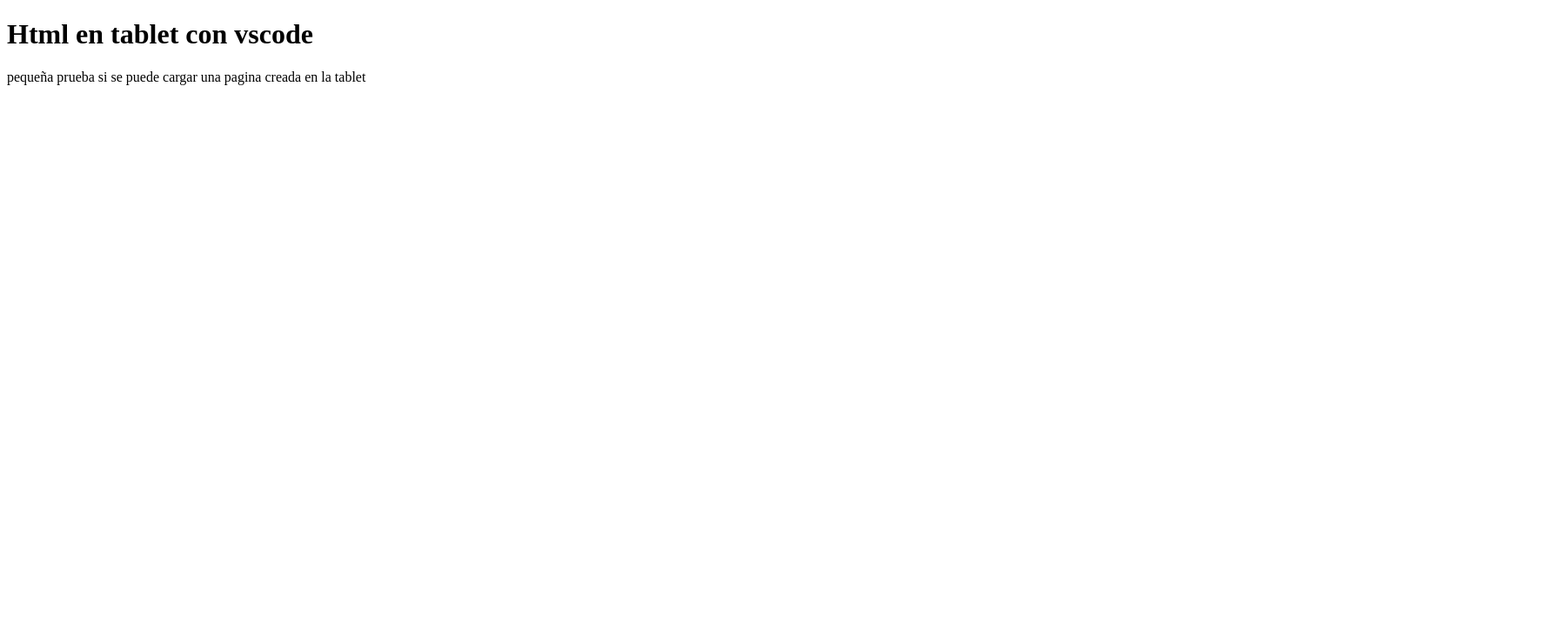
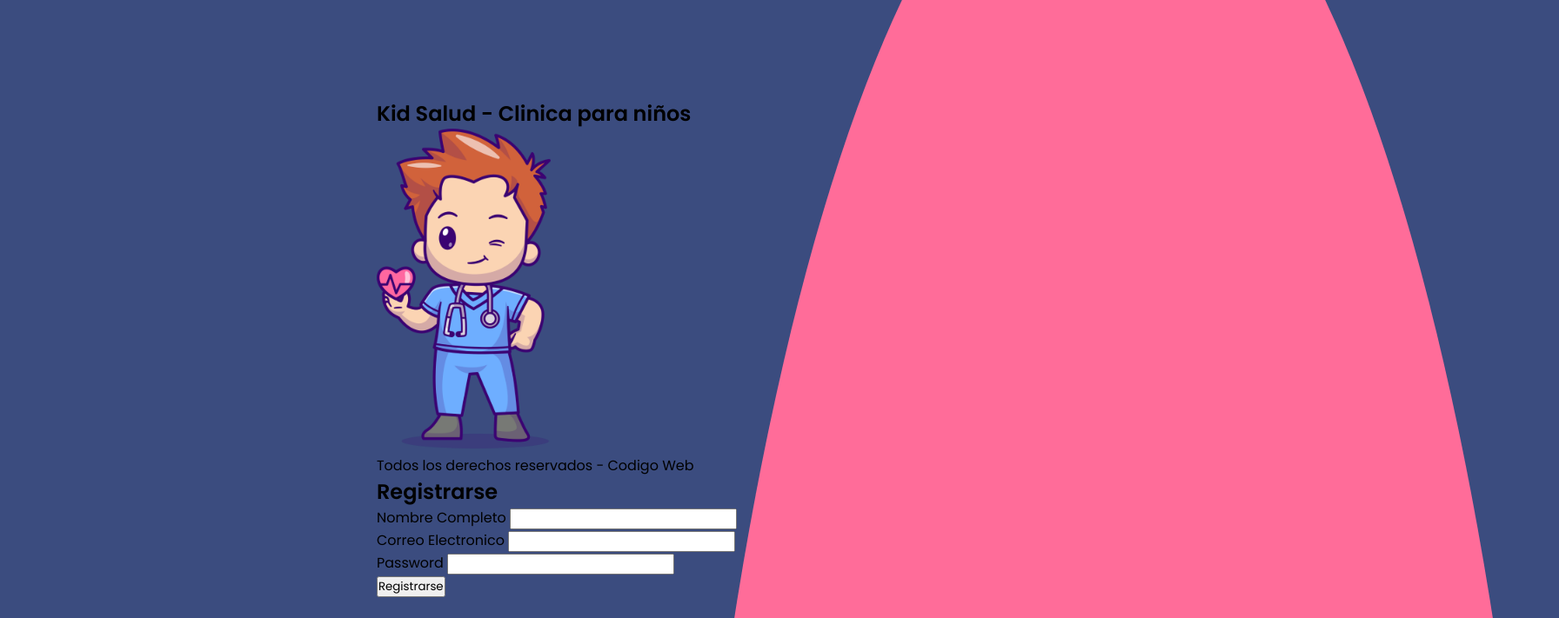
Before and after one commit to leuaxe/pruebaHTML, a plain HTML site: page index.html in a window 1280 px wide. Shown: the top 711 px of the page at 87% size, 1792 px wide, since content can reach past the window. Drawn offline with Linux system fonts and the light colour scheme.

Commit message:
codigo html y  estlos de la pagiina kid salud

```diff
--- a/index.html
+++ b/index.html
@@ -1,12 +1,44 @@
 <!DOCTYPE html>
-<html lang="en">
+<html lang="es">
 <head>
     <meta charset="UTF-8">
     <meta name="viewport" content="width=device-width, initial-scale=1.0">
-    <title>Prueba de html en  vscode tablet</title>
+    <title>Kid Salud</title>
+    <link rel="stylesheet" href="style.css">
 </head>
 <body>
-    <h1>Html en tablet con vscode</h1>
-    <p>pequeña prueba si se puede cargar una pagina creada en la tablet</p>
+    <div class="circulo-fondo">
+
+    </div>
+    <div class="contenedor">
+        <div class="col1">
+            <h2>Kid Salud - Clinica para niños</h2>
+            <img src="foto.png" alt="niño salud" class="foto">
+            <p class="descripcion">Todos los derechos reservados - Codigo Web</p>
+        </div>
+
+        <div class="col2">
+            <div class="info">
+                <div class="contenedor-form">
+                    <h2>Registrarse</h2>
+                    <form action="">
+                        <div class="entrada">
+                            <label for="nombre">Nombre Completo</label>
+                            <input type="text" name="nombre" id="">
+                        </div>
+                        <div class="entrada">
+                            <label for="correo">Correo Electronico</label>
+                            <input type="text" name="correo" id="">
+                        </div>
+                        <div class="entrada">
+                            <label for="contraseña">Password</label>
+                            <input type="password" name="contraseña" id="">
+                        </div>
+                        <button>Registrarse</button>
+                    </form>
+                </div>
+            </div>
+        </div>
+    </div>
 </body>
 </html>
--- /dev/null
+++ b/style.css
@@ -0,0 +1,34 @@
+/* importamos la fuente*/
+@import url('https://fonts.googleapis.com/css2?family=Poppins:wght@100;200;300;400;500;600&display=swap');
+
+*{
+    margin: 0;
+    padding: 0;
+    font-family: 'Poppins';
+    box-sizing: border-box;
+}
+
+body{
+    margin: 0;
+    background-color:#3b4c7f;
+    height: 100vh;
+    overflow: hidden;
+    position: relative;
+    display: flex;
+    justify-content: center;
+    align-items: center;
+}
+
+.foto{
+    width: 200px;
+}
+
+.circulo-fondo{
+    position: absolute;
+    right: -40%;
+    top: -30%;
+    height: 500%;
+    background-color: #ff6c99;
+    width: 80%;
+    border-radius: 50%;
+}
```
Also changed, not shown: foto.png (added).
